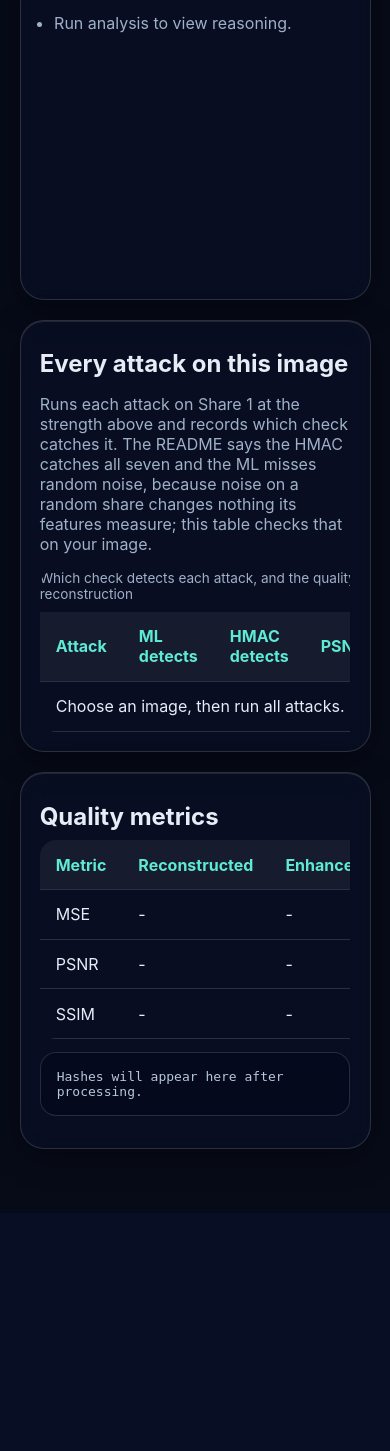
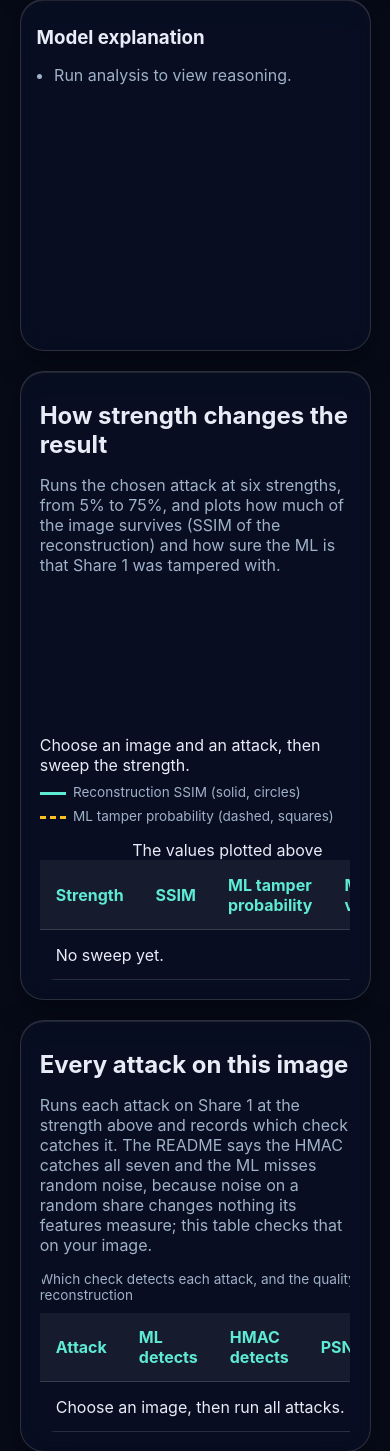
Before and after one commit to 1337PAIN/Reveal-X-chat, a Flask app: page /lab in a window 390 px wide. Shown: the part 4689-6140 px from the top of the page. Before the commit the page ends 5902 px from the top, so only its background shows below. Run offline with Flask 3, Linux system fonts and the light colour scheme; some libraries are stand-ins or nearby versions.

Commit message:
Add a strength sweep to /lab, charted as inline SVG with a table
One run at one strength says little about how an attack degrades the
image or when the ML starts to notice. "Sweep strength" runs the chosen
attack at 5, 15, 25, 35, 50 and 75% (the server's range), one request at
a time through the same rate-limit-aware call as "Run all attacks", and
draws reconstruction SSIM and the ML's tamper probability on one 0-1
scale. No chart library: lab-format.js's sweepChart() computes the
geometry and the page draws it with createElementNS. The series differ by
line style and marker as well as colour, the chart is role="img" with a
one-line summary, and the numbers are in a table beneath it. It is drawn
at its real width (and redrawn on resize) so labels stay 12px on a phone.
The new tests in lab-format.test.mjs and tests/test_lab_sweep.py failed
before.

```diff
--- a/app/static/css/rx_lab.css
+++ b/app/static/css/rx_lab.css
@@ -348,3 +348,21 @@ tbody tr:hover td { background: rgba(255, 255, 255, .04); }
     border-bottom: 2px solid #fbbf24;
     font-weight: 700;
 }
+
+/* Strength sweep (rx_lab.js drawSweep). The two series differ by line style
+   and marker as well as colour: SSIM solid with circles, the ML dashed with
+   squares. Both colours are well over 3:1 on the panel. */
+.sweep-figure { margin: 1rem 0; }
+.sweep-chart { width: 100%; height: auto; display: block; }
+.sweep-grid { stroke: rgba(148, 163, 184, .25); stroke-width: 1; }
+.sweep-label { fill: var(--muted); font-size: 12px; }
+.sweep-line { fill: none; stroke-width: 2.5; }
+.sweep-ssim { stroke: #5eead4; }
+.sweep-ml { stroke: #fbbf24; stroke-dasharray: 7 5; }
+.sweep-ssim-dot { fill: #5eead4; }
+.sweep-ml-dot { fill: #fbbf24; }
+.sweep-figure figcaption { margin-top: .5rem; color: var(--text); }
+.sweep-legend { list-style: none; display: flex; flex-wrap: wrap; gap: .5rem 1.25rem; padding: 0; margin: .6rem 0 0; color: var(--muted); font-size: .85rem; }
+.sweep-key { display: inline-block; width: 26px; height: 0; margin-right: .45rem; vertical-align: middle; border-top: 3px solid; }
+.sweep-key-ssim { border-color: #5eead4; }
+.sweep-key-ml { border-top-style: dashed; border-color: #fbbf24; }
--- a/app/static/js/lab-format.js
+++ b/app/static/js/lab-format.js
@@ -109,7 +109,56 @@
         return match ? Number(match[1]) : null;
     }
 
+    /** The server clamps strength to 5-75%; the sweep spans that range. */
+    const SWEEP_STRENGTHS = [0.05, 0.15, 0.25, 0.35, 0.5, 0.75];
+
+    /**
+     * Geometry for the strength-sweep chart: an inline SVG drawn by the page
+     * from these numbers (a chart library would be a third-party request).
+     * x is strength across the plot area; both series -- reconstruction SSIM
+     * and the ML's tamper probability -- share a 0-1 scale, 1 at the top.
+     *
+     * @param {{strength:number, ssim:number, ml:number}[]} points
+     * @param {{width:number, height:number, pad:{top,right,bottom,left}}} box
+     */
+    function sweepChart(points, box) {
+        const sorted = [...points].sort((a, b) => a.strength - b.strength);
+        const { width, height, pad } = box;
+        const plotW = width - pad.left - pad.right;
+        const plotH = height - pad.top - pad.bottom;
+        const lo = sorted[0].strength;
+        const hi = sorted[sorted.length - 1].strength;
+        const xOf = (s) => pad.left + (hi === lo ? 0 : ((s - lo) / (hi - lo)) * plotW);
+        const yOf = (v) => pad.top + (1 - Math.max(0, Math.min(1, v))) * plotH;
+        const placed = sorted.map((p) => ({
+            ...p, x: xOf(p.strength), ssimY: yOf(p.ssim), mlY: yOf(p.ml),
+        }));
+        const path = (key) => placed
+            .map((p, i) => `${i ? 'L' : 'M'}${p.x.toFixed(1)} ${p[key].toFixed(1)}`)
+            .join(' ');
+        return {
+            points: placed,
+            ssimPath: path('ssimY'),
+            mlPath: path('mlY'),
+            xTicks: placed.map((p) => ({ x: p.x, label: `${Math.round(p.strength * 100)}%` })),
+            yTicks: [0, 0.5, 1].map((v) => ({ y: yOf(v), label: String(v) })),
+        };
+    }
+
+    /** The chart's text alternative: where each series starts and ends. */
+    function sweepSummary(label, points) {
+        const sorted = [...points].sort((a, b) => a.strength - b.strength);
+        const first = sorted[0];
+        const last = sorted[sorted.length - 1];
+        const pct = (s) => `${Math.round(s * 100)}%`;
+        const ssimVerb = last.ssim < first.ssim ? 'falls' : 'goes';
+        return `${label} from ${pct(first.strength)} to ${pct(last.strength)}: `
+            + `SSIM ${ssimVerb} from ${metric(first.ssim)} to ${metric(last.ssim)}; `
+            + `ML tamper probability goes from ${metric(first.ml)} to ${metric(last.ml)}.`;
+    }
+
     window.revealxLabFormat = {
         enhancedCaption, metric, metricPair, ATTACKS, attackRow, retryAfter,
+        SWEEP_STRENGTHS, sweepChart, sweepSummary,
     };
 }());
--- a/app/static/js/rx_lab.js
+++ b/app/static/js/rx_lab.js
@@ -7,6 +7,7 @@ const attackSelect = document.getElementById('attackSelect');
 const strengthRange = document.getElementById('strengthRange');
 const strengthValue = document.getElementById('strengthValue');
 const runAllBtn = document.getElementById('runAllBtn');
+const sweepBtn = document.getElementById('sweepBtn');
 let selectedDataUrl = '';
 
 const ids = {
@@ -54,6 +55,7 @@ function loadFile(file) {
         sourcePreview.style.display = 'block';
         runBtn.disabled = false;
         if (runAllBtn) runAllBtn.disabled = false;
+        if (sweepBtn) sweepBtn.disabled = false;
         statusText.textContent = `${file.name} loaded. Choose attack type and run analysis.`;
     };
     reader.readAsDataURL(file);
@@ -126,6 +128,106 @@ async function runAllAttacks() {
         ? `The ML flagged ${flaggedByMl} of ${ATTACKS.length}; it missed ${missed.join(', ')}, which the HMAC caught.`
         : `The ML flagged ${flaggedByMl} of ${ATTACKS.length} at this strength.`;
     statusText.textContent = `All ${ATTACKS.length} attacks done.`;
+}
+
+const SVG_NS = 'http://www.w3.org/2000/svg';
+
+function svgEl(tag, attrs, text) {
+    const el = document.createElementNS(SVG_NS, tag);
+    Object.entries(attrs).forEach(([name, value]) => el.setAttribute(name, String(value)));
+    if (text !== undefined) el.textContent = text;
+    return el;
+}
+
+/**
+ * Draw the sweep from sweepChart()'s geometry: axes, 0/0.5/1 gridlines, a
+ * solid SSIM line with circles and a dashed ML line with squares, so the
+ * two differ by more than colour. Built with createElementNS throughout.
+ */
+function drawSweep(points) {
+    const svg = document.getElementById('sweepChart');
+    // Drawn at the chart's real width, not scaled from a fixed viewBox:
+    // scaled down to a phone, 12px labels came out at about 6px.
+    const width = Math.max(300, Math.round(svg.getBoundingClientRect().width) || 640);
+    const box = { width, height: 280, pad: { top: 16, right: 20, bottom: 40, left: 48 } };
+    svg.setAttribute('viewBox', `0 0 ${width} ${box.height}`);
+    const chart = window.revealxLabFormat.sweepChart(points, box);
+    const bottom = box.height - box.pad.bottom;
+    const right = box.width - box.pad.right;
+    const parts = [];
+    chart.yTicks.forEach((tick) => {
+        parts.push(svgEl('line', { x1: box.pad.left, x2: right, y1: tick.y, y2: tick.y, class: 'sweep-grid' }));
+        parts.push(svgEl('text', { x: box.pad.left - 8, y: tick.y + 4, 'text-anchor': 'end', class: 'sweep-label' }, tick.label));
+    });
+    chart.xTicks.forEach((tick) => {
+        parts.push(svgEl('text', { x: tick.x, y: bottom + 20, 'text-anchor': 'middle', class: 'sweep-label' }, tick.label));
+    });
+    parts.push(svgEl('text', { x: (box.pad.left + right) / 2, y: box.height - 4, 'text-anchor': 'middle', class: 'sweep-label' }, 'Attack strength'));
+    parts.push(svgEl('path', { d: chart.ssimPath, class: 'sweep-line sweep-ssim' }));
+    parts.push(svgEl('path', { d: chart.mlPath, class: 'sweep-line sweep-ml' }));
+    chart.points.forEach((p) => {
+        parts.push(svgEl('circle', { cx: p.x, cy: p.ssimY, r: 4.5, class: 'sweep-dot sweep-ssim-dot' }));
+        parts.push(svgEl('rect', { x: p.x - 4, y: p.mlY - 4, width: 8, height: 8, class: 'sweep-dot sweep-ml-dot' }));
+    });
+    svg.replaceChildren(...parts);
+}
+
+// Redrawn at the new width when the window changes size (a phone rotating),
+// for the same reason it is drawn at its real width in the first place.
+let lastSweep = null;
+let resizeQueued = false;
+window.addEventListener('resize', () => {
+    if (!lastSweep || resizeQueued) return;
+    resizeQueued = true;
+    setTimeout(() => { resizeQueued = false; drawSweep(lastSweep); }, 150);
+});
+
+/** The chosen attack at each of SWEEP_STRENGTHS, one request at a time. */
+async function runSweep() {
+    const { SWEEP_STRENGTHS, metric, sweepSummary } = window.revealxLabFormat;
+    // "None" has no strength to sweep; block replacement stands in for it.
+    const attack = attackSelect.value === 'none' ? 'block' : attackSelect.value;
+    const label = attackSelect.querySelector(`option[value="${attack}"]`).textContent;
+    const body = document.getElementById('sweepTableBody');
+    const points = [];
+    body.replaceChildren();
+    for (const [index, strength] of SWEEP_STRENGTHS.entries()) {
+        statusText.textContent = `Sweeping ${label}: ${index + 1} of ${SWEEP_STRENGTHS.length} (${Math.round(strength * 100)}%)...`;
+        const data = await processOnce(attack, strength);
+        const point = {
+            strength,
+            ssim: data.metrics.reconstructed.ssim,
+            ml: data.ml.probability_tampered,
+            verdict: data.ml.tampered ? 'Tampered' : 'Clean',
+        };
+        points.push(point);
+        const tr = document.createElement('tr');
+        tr.append(
+            tableCell(`${Math.round(strength * 100)}%`, true),
+            tableCell(metric(point.ssim)),
+            tableCell(metric(point.ml)),
+            tableCell(point.verdict),
+        );
+        body.append(tr);
+    }
+    lastSweep = points;
+    drawSweep(points);
+    document.getElementById('sweepSummary').textContent = sweepSummary(label, points);
+    statusText.textContent = `Sweep of ${label} done.`;
+}
+
+if (sweepBtn) {
+    sweepBtn.addEventListener('click', async () => {
+        if (!selectedDataUrl) return;
+        [sweepBtn, runAllBtn, runBtn].forEach((b) => { if (b) b.disabled = true; });
+        try {
+            await runSweep();
+        } catch (error) {
+            statusText.textContent = error.message;
+        } finally {
+            [sweepBtn, runAllBtn, runBtn].forEach((b) => { if (b) b.disabled = !selectedDataUrl; });
+        }
+    });
 }
 
 if (runAllBtn) {
--- a/app/static/sw.js
+++ b/app/static/sw.js
@@ -1,4 +1,4 @@
-const CACHE_NAME = 'revealx-cache-v65-run-all';
+const CACHE_NAME = 'revealx-cache-v66-sweep';
 // The HTML pages are deliberately NOT precached. An app shell held in the
 // cache is the classic reason a deploy "needs a hard refresh": the page is
 // served from cache, still listing the old scripts, so nothing new is ever
--- a/app/templates/lab.html
+++ b/app/templates/lab.html
@@ -66,6 +66,7 @@
             <!-- All seven attacks on this image, one request at a time, filling
                  the table under "Every attack on this image". -->
             <button id="runAllBtn" class="primary-btn secondary-btn" type="button" disabled>Run all attacks</button>
+            <button id="sweepBtn" class="primary-btn secondary-btn" type="button" disabled>Sweep strength</button>
             <p id="statusText" class="status-text" role="status">Choose an image to begin.</p>
         </section>
 
@@ -108,6 +109,25 @@
             <article class="image-card metric-card"><h3>Model explanation</h3><ul id="explanationList"><li>Run analysis to view reasoning.</li></ul></article>
         </section>
 
+        <section class="metrics-panel" id="sweepSection">
+            <h2>How strength changes the result</h2>
+            <p>Runs the chosen attack at six strengths, from 5% to 75%, and plots how much of the image survives (SSIM of the reconstruction) and how sure the ML is that Share 1 was tampered with.</p>
+            <figure class="sweep-figure">
+                <svg id="sweepChart" class="sweep-chart" role="img" aria-labelledby="sweepSummary" viewBox="0 0 640 280" preserveAspectRatio="xMidYMid meet"></svg>
+                <figcaption id="sweepSummary">Choose an image and an attack, then sweep the strength.</figcaption>
+                <ul class="sweep-legend">
+                    <li><span class="sweep-key sweep-key-ssim" aria-hidden="true"></span>Reconstruction SSIM (solid, circles)</li>
+                    <li><span class="sweep-key sweep-key-ml" aria-hidden="true"></span>ML tamper probability (dashed, squares)</li>
+                </ul>
+            </figure>
+            <div class="table-wrap">
+                <table id="sweepTable">
+                    <caption>The values plotted above</caption>
+                    <thead><tr><th scope="col">Strength</th><th scope="col">SSIM</th><th scope="col">ML tamper probability</th><th scope="col">ML verdict</th></tr></thead>
+                    <tbody id="sweepTableBody"><tr><td colspan="4">No sweep yet.</td></tr></tbody>
+                </table>
+            </div>
+        </section>
         <section class="metrics-panel" id="attackTableSection">
             <h2>Every attack on this image</h2>
             <p>Runs each attack on Share 1 at the strength above and records which check catches it. The README says the HMAC catches all seven and the ML misses random noise, because noise on a random share changes nothing its features measure; this table checks that on your image.</p>
```
Also changed, not shown: tests/js/lab-format.test.mjs (+47 -0 lines), tests/test_lab_sweep.py (added, +64 -0 lines), README.md.
